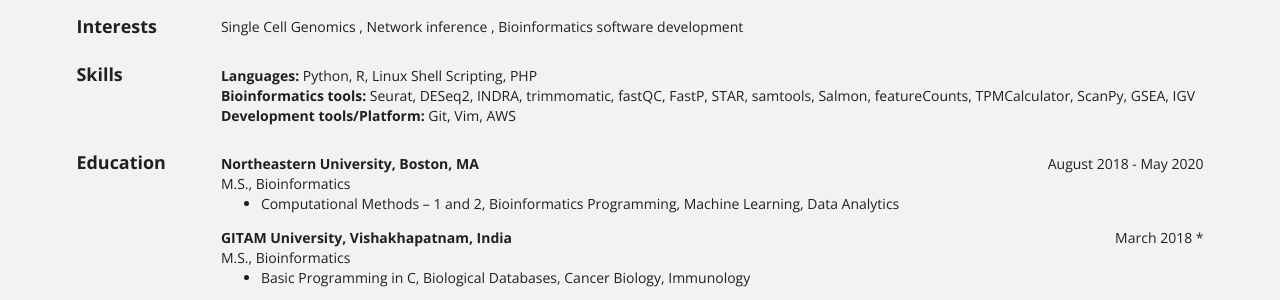
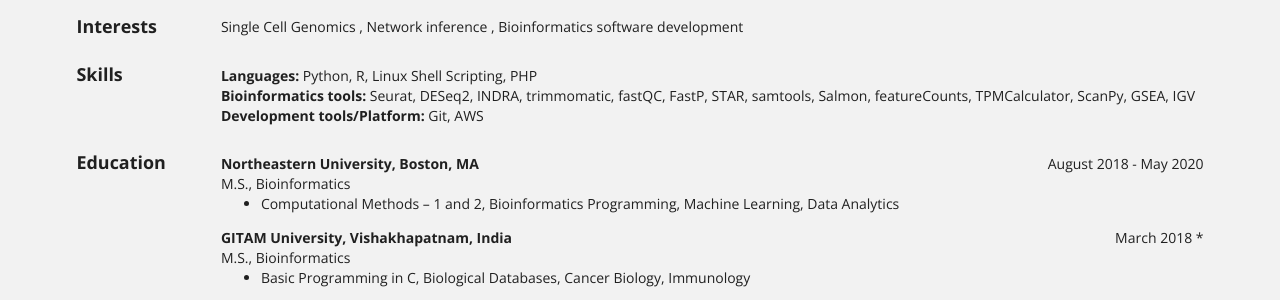
Before and after one commit to samuelbunga/samuelbunga.github.io, a Jekyll site: the page built from bio/index.html, in a window 1280 px wide. Shown: the part 241-541 px from the top of the page. Built offline with Jekyll 4.4.1, drawn with Linux system fonts in a browser that asks for light colours.

Commit message:
Update bio.json

```diff
--- a/_data/bio.json
+++ b/_data/bio.json
@@ -71,7 +71,6 @@
       "level": "",
       "keywords": [
         "Git",
-        "Vim",
         "AWS"
       ]
     }
```
